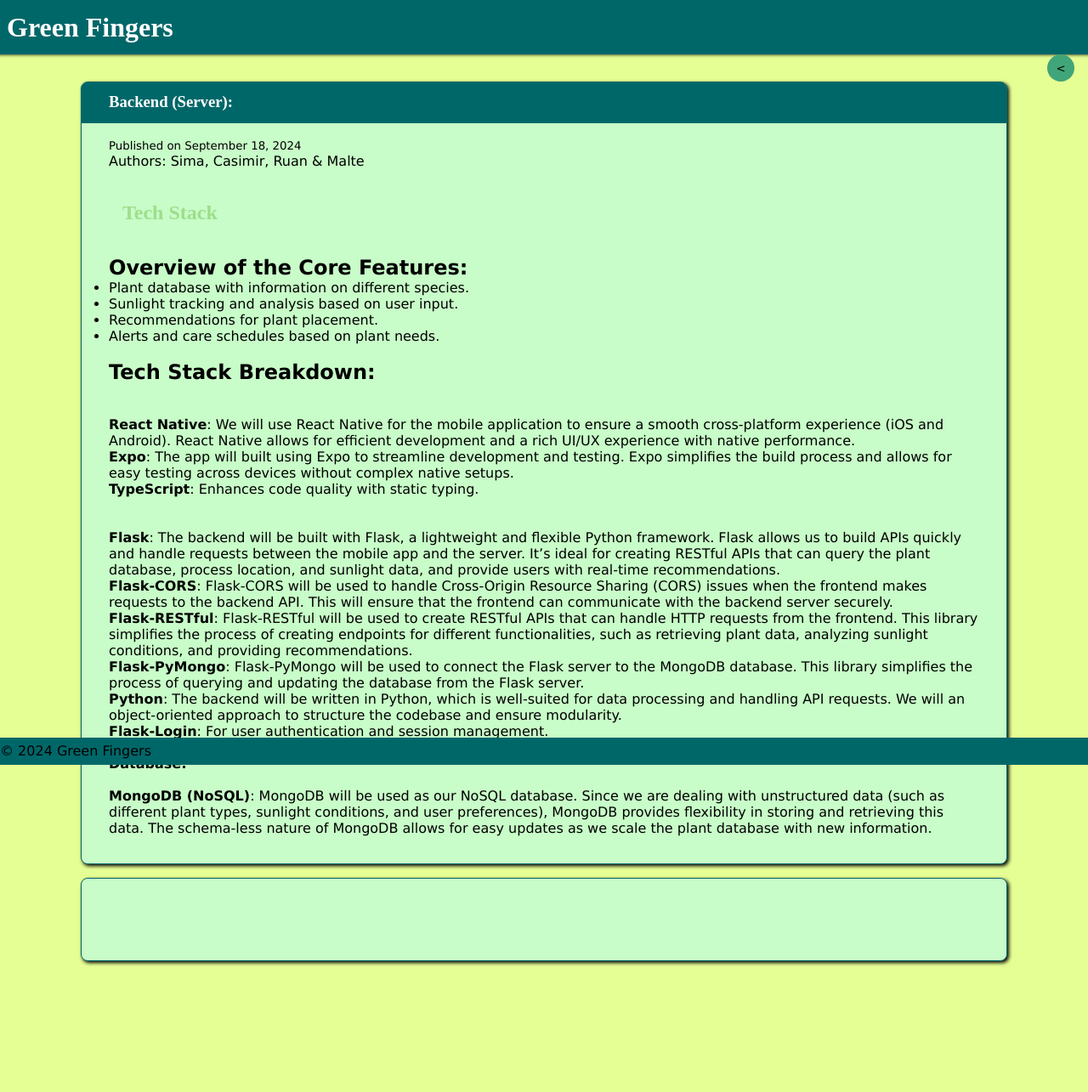
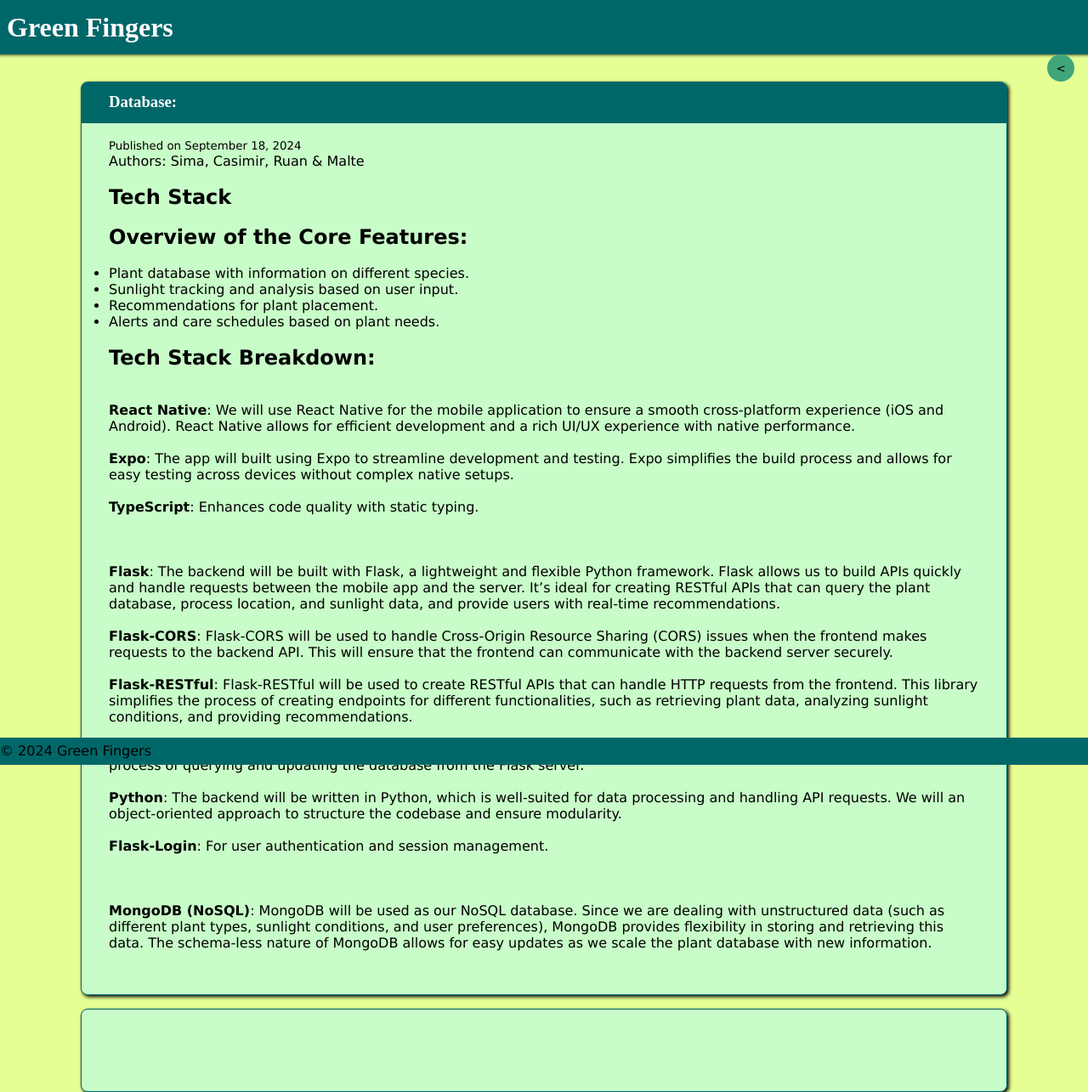
Before and after one commit to Green-Fingers-App/gardeningApp, a Jekyll site: the page built from docs/_posts/2024-09-18-tech-stack.md, in a window 1280 px wide. Shown: the whole page at 85% size. Built offline with Jekyll 4.4.1, drawn with Linux system fonts in a browser that asks for light colours; some web fonts are replaced; comment, search, counter and statistics services are not loaded.

Commit message:
Update heading

```diff
--- a/docs/_posts/2024-09-18-tech-stack.md
+++ b/docs/_posts/2024-09-18-tech-stack.md
@@ -6,11 +6,13 @@
 ---
 <br/>
 
-# Tech Stack
+## Tech Stack
 
 <br/>
 
 ## Overview of the Core Features:
+
+<br/>
 
 - Plant database with information on different species.
 - Sunlight tracking and analysis based on user input.
@@ -28,11 +30,14 @@
 <br/>
 
 **React Native**:
-We will use React Native for the mobile application to ensure a smooth cross-platform experience (iOS and Android). React Native allows for efficient development and a rich UI/UX experience with native performance. <br/>
+We will use React Native for the mobile application to ensure a smooth cross-platform experience (iOS and Android). React Native allows for efficient development and a rich UI/UX experience with native performance. <br/><br/>
+
 **Expo**:
-The app will built using Expo to streamline development and testing. Expo simplifies the build process and allows for easy testing across devices without complex native setups.<br/>
+The app will built using Expo to streamline development and testing. Expo simplifies the build process and allows for easy testing across devices without complex native setups.<br/><br/>
+
 **TypeScript**:
-Enhances code quality with static typing. <br/>
+Enhances code quality with static typing. <br/><br/>
+
 
 <br/>
 
@@ -41,21 +46,27 @@
 <br/>
 
 **Flask**:
-The backend will be built with Flask, a lightweight and flexible Python framework. Flask allows us to build APIs quickly and handle requests between the mobile app and the server. It’s ideal for creating RESTful APIs that can query the plant database, process location, and sunlight data, and provide users with real-time recommendations. <br/>
+The backend will be built with Flask, a lightweight and flexible Python framework. Flask allows us to build APIs quickly and handle requests between the mobile app and the server. It’s ideal for creating RESTful APIs that can query the plant database, process location, and sunlight data, and provide users with real-time recommendations. <br/><br/>
+
 **Flask-CORS**:
-Flask-CORS will be used to handle Cross-Origin Resource Sharing (CORS) issues when the frontend makes requests to the backend API. This will ensure that the frontend can communicate with the backend server securely. <br/>
+Flask-CORS will be used to handle Cross-Origin Resource Sharing (CORS) issues when the frontend makes requests to the backend API. This will ensure that the frontend can communicate with the backend server securely. <br/><br/>
+
 **Flask-RESTful**:
-Flask-RESTful will be used to create RESTful APIs that can handle HTTP requests from the frontend. This library simplifies the process of creating endpoints for different functionalities, such as retrieving plant data, analyzing sunlight conditions, and providing recommendations. <br/>
+Flask-RESTful will be used to create RESTful APIs that can handle HTTP requests from the frontend. This library simplifies the process of creating endpoints for different functionalities, such as retrieving plant data, analyzing sunlight conditions, and providing recommendations. <br/><br/>
+
 **Flask-PyMongo**:
-Flask-PyMongo will be used to connect the Flask server to the MongoDB database. This library simplifies the process of querying and updating the database from the Flask server. <br/>
-**Python**: The backend will be written in Python, which is well-suited for data processing and handling API requests. We will an object-oriented approach to structure the codebase and ensure modularity. <br/>
-**Flask-Login**: For user authentication and session management. <br/>
+Flask-PyMongo will be used to connect the Flask server to the MongoDB database. This library simplifies the process of querying and updating the database from the Flask server. <br/><br/>
+
+**Python**: The backend will be written in Python, which is well-suited for data processing and handling API requests. We will an object-oriented approach to structure the codebase and ensure modularity. <br/><br/>
+
+**Flask-Login**: For user authentication and session management. <br/><br/>
+
 
 <br/>
 
-#### Database:
+### Database:
 
 <br/>
 
 **MongoDB (NoSQL)**:
-MongoDB will be used as our NoSQL database. Since we are dealing with unstructured data (such as different plant types, sunlight conditions, and user preferences), MongoDB provides flexibility in storing and retrieving this data. The schema-less nature of MongoDB allows for easy updates as we scale the plant database with new information. <br/>
+MongoDB will be used as our NoSQL database. Since we are dealing with unstructured data (such as different plant types, sunlight conditions, and user preferences), MongoDB provides flexibility in storing and retrieving this data. The schema-less nature of MongoDB allows for easy updates as we scale the plant database with new information. <br/><br/>
```
